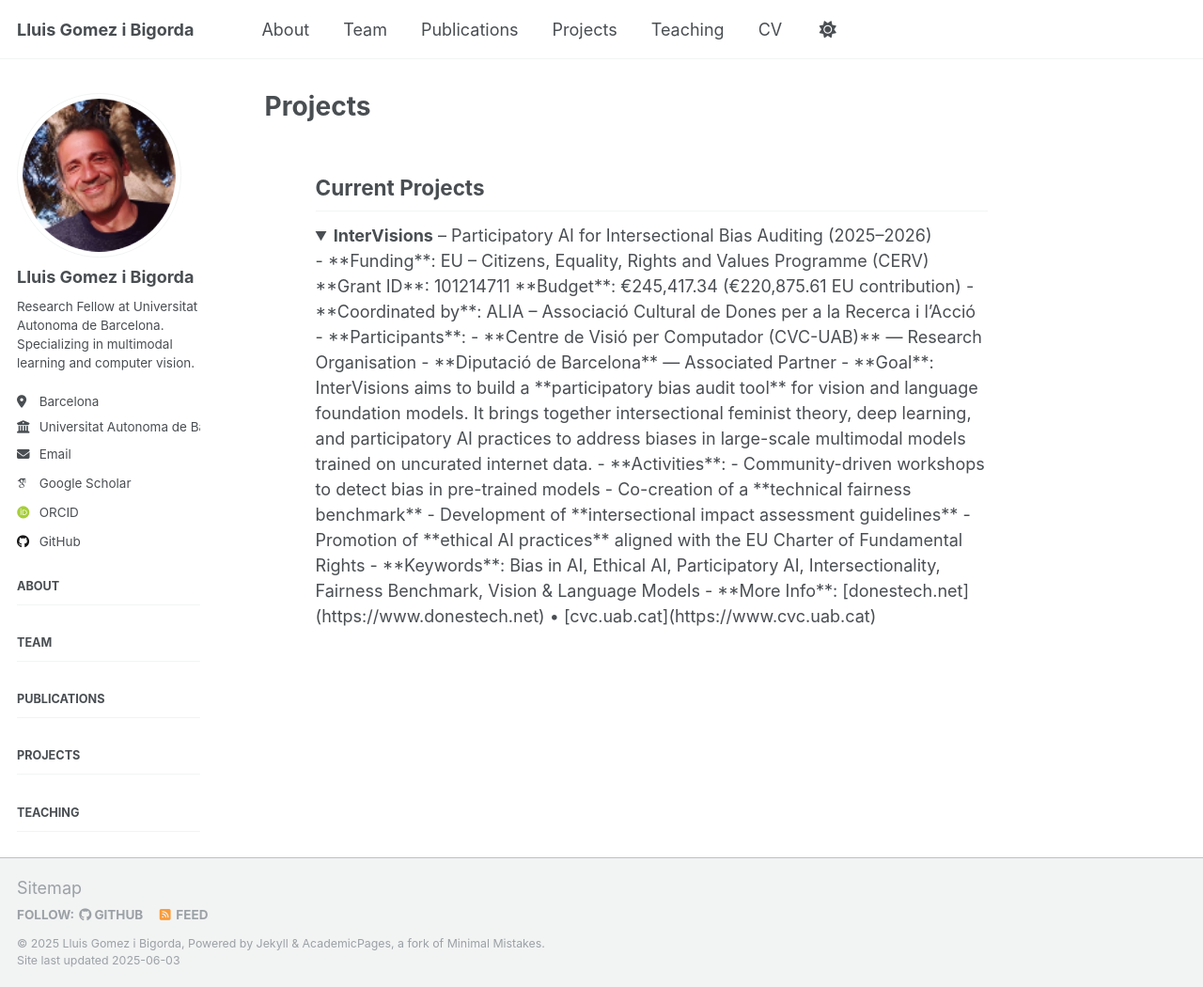
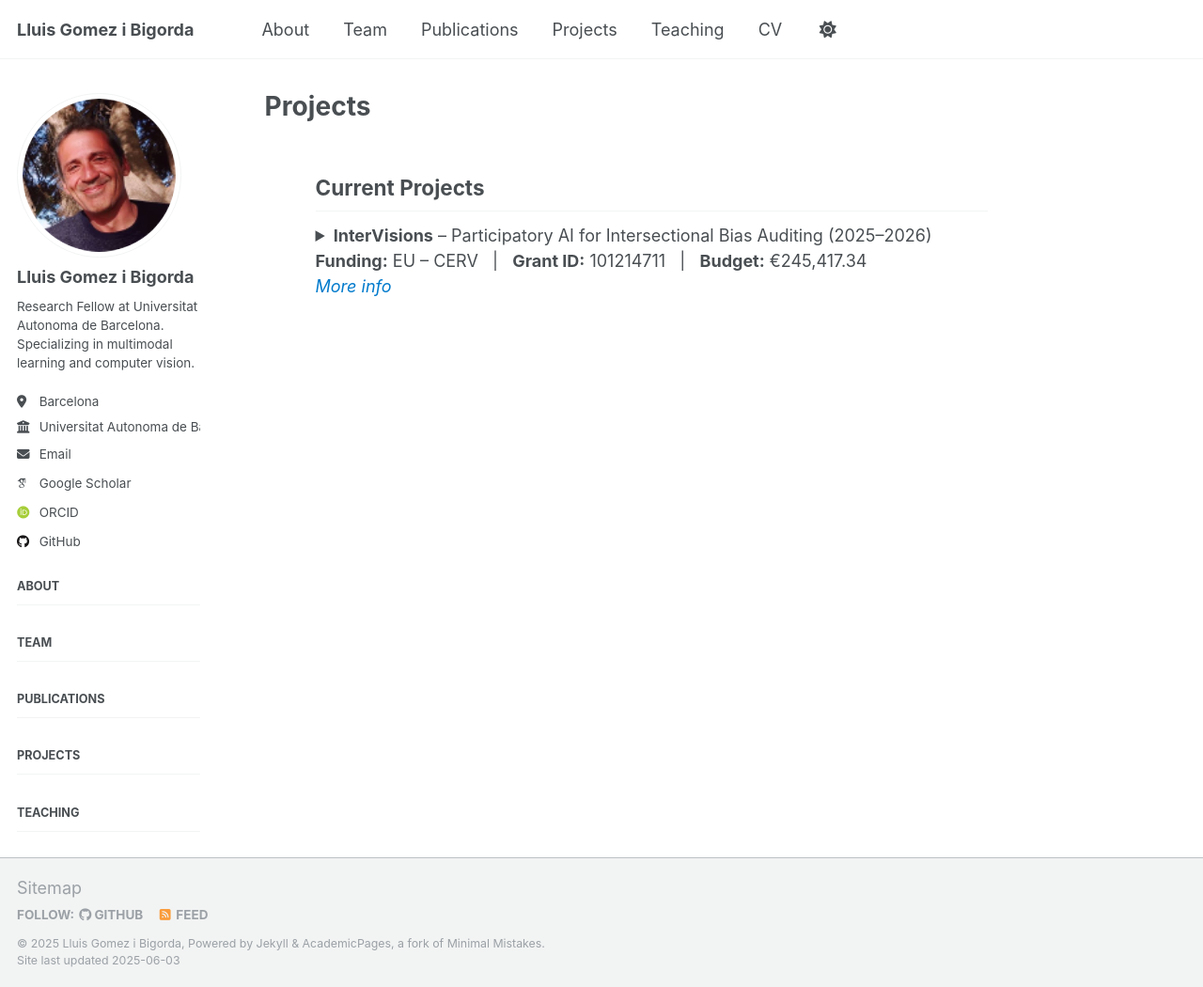
Before and after one commit to lluisgomez/lluisgomez.github.io, a Jekyll site: the page built from _pages/projects.md, in a window 1280 px wide and 1050 px high. Shown: the whole window at 94% size. Built offline with Jekyll 4.4.1, drawn with Linux system fonts in a browser that asks for light colours; some web fonts are replaced.

Commit message:
update projects file

```diff
--- a/_pages/projects.md
+++ b/_pages/projects.md
@@ -8,29 +8,34 @@
 
 ## Current Projects
 
-<details open>
-<summary><strong>InterVisions</strong> – Participatory AI for Intersectional Bias Auditing (2025–2026)</summary>
+<details>
+  <summary>
+    <strong>InterVisions</strong> – Participatory AI for Intersectional Bias Auditing (2025–2026)
+    <br>
+    <strong>Funding:</strong> EU – CERV &nbsp; | &nbsp;
+    <strong>Grant ID:</strong> 101214711 &nbsp; | &nbsp;
+    <strong>Budget:</strong> €245,417.34
+    <br><em style="color: #007acc; cursor: pointer;">More info</em>
+  </summary>
+  <br>
 
-- **Funding**: EU – Citizens, Equality, Rights and Values Programme (CERV)
-  **Grant ID**: 101214711
-  **Budget**: €245,417.34 (€220,875.61 EU contribution)
+  <strong>Coordinated by:</strong> ALIA – Associació Cultural de Dones per a la Recerca i l’Acció <br>
+  <strong>Participants:</strong><br>
+  – <strong>Centre de Visió per Computador (CVC-UAB)</strong>, Research Organisation<br>
+  – <strong>Diputació de Barcelona</strong>, Associated Partner<br><br>
 
-- **Coordinated by**: ALIA – Associació Cultural de Dones per a la Recerca i l’Acció
-- **Participants**:
-  - **Centre de Visió per Computador (CVC-UAB)** — Research Organisation
-  - **Diputació de Barcelona** — Associated Partner
+  <strong>Goal:</strong><br>
+  InterVisions aims to build a <strong>participatory bias audit tool</strong> for vision and language foundation models.
+  It integrates intersectional feminist theory, deep learning, and participatory AI practices to identify and mitigate social biases in large-scale multimodal AI systems.<br><br>
 
-- **Goal**:
-  InterVisions aims to build a **participatory bias audit tool** for vision and language foundation models. It brings together intersectional feminist theory, deep learning, and participatory AI practices to address biases in large-scale multimodal models trained on uncurated internet data.
+  <strong>Activities:</strong><br>
+  – Community-driven workshops to audit foundation models<br>
+  – Co-creation of a <strong>technical fairness benchmark</strong><br>
+  – Development of <strong>intersectional impact assessment guidelines</strong><br>
+  – Promotion of <strong>ethical AI practices</strong> in line with the EU Charter of Fundamental Rights<br><br>
 
-- **Activities**:
-  - Community-driven workshops to detect bias in pre-trained models
-  - Co-creation of a **technical fairness benchmark**
-  - Development of **intersectional impact assessment guidelines**
-  - Promotion of **ethical AI practices** aligned with the EU Charter of Fundamental Rights
+  <strong>Keywords:</strong> Bias in AI, Ethical AI, Participatory AI, Intersectionality, Fairness Benchmark, Vision & Language Models<br><br>
 
-- **Keywords**: Bias in AI, Ethical AI, Participatory AI, Intersectionality, Fairness Benchmark, Vision & Language Models
-
-- **More Info**: [donestech.net](https://www.donestech.net) • [cvc.uab.cat](https://www.cvc.uab.cat)
+  <strong>Project Website:</strong>  TBD
 
 </details>
```
